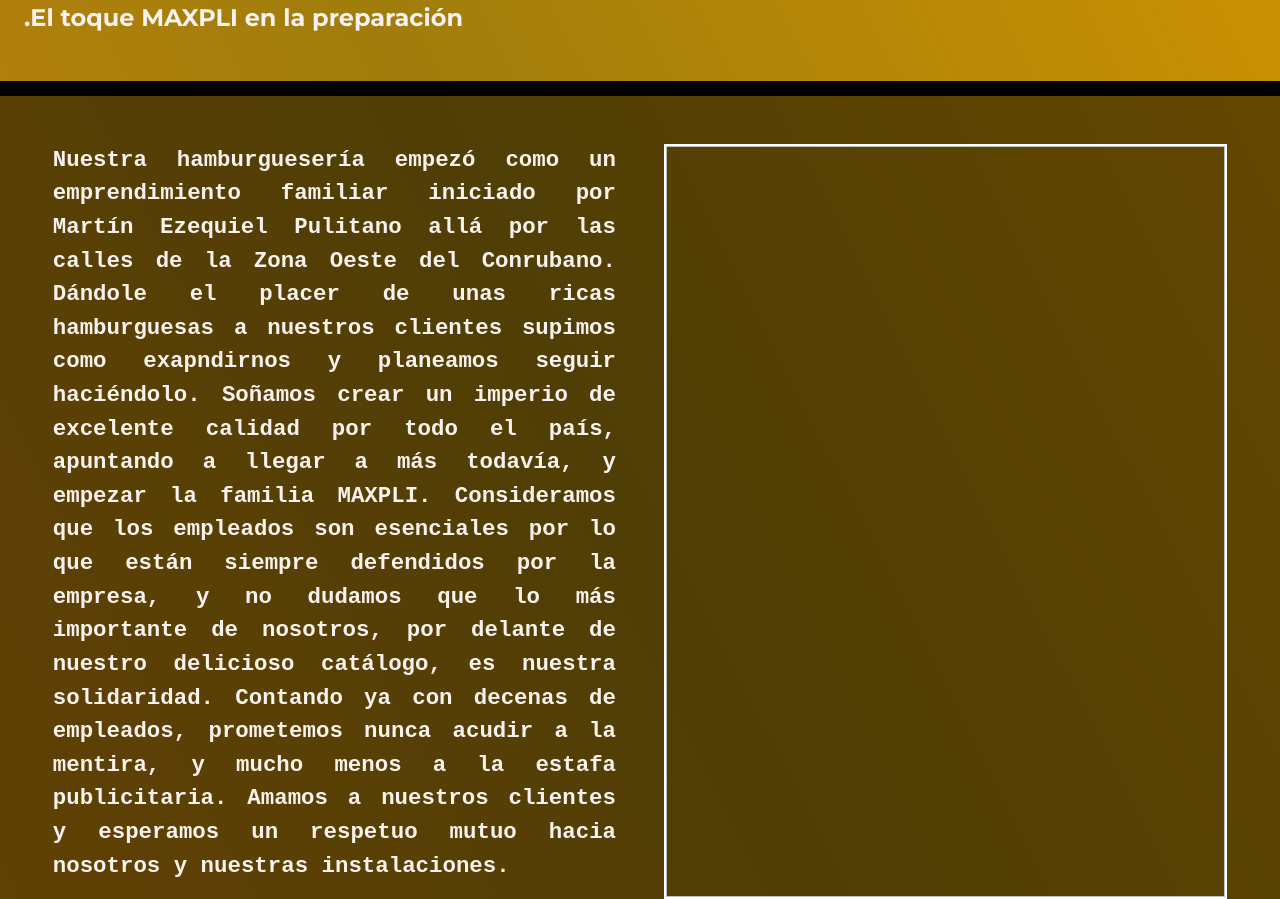
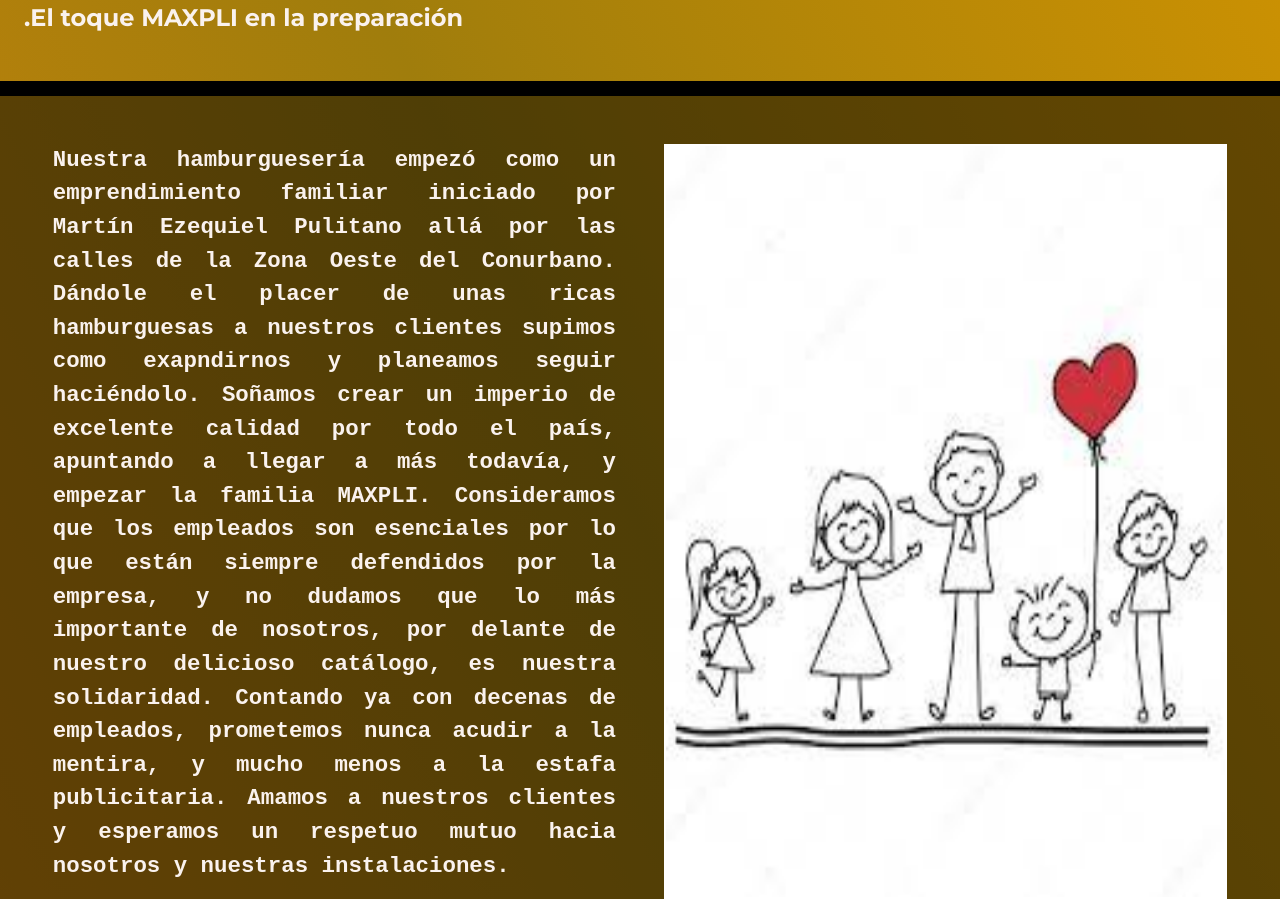
Before and after one commit to MartinPuli/Primer-respositorio, a plain HTML site: page Assets/Pages/nosotros.html in a window 1280 px wide. Shown: the part 675-1574 px from the top of the page. Drawn offline with nearby package versions, Linux system fonts and the light colour scheme.

Commit message:
Ultima pre-entrega terminada

```diff
--- a/Assets/Pages/nosotros.html
+++ b/Assets/Pages/nosotros.html
@@ -94,7 +94,7 @@
         <section class="main__section" class="d-flex flex-column gap-2">
             <article id="1" class="d-flex flex-row justify-content-center gap-sm-5 gap-3 py-5 px-0">
                 <p class="section__texto"> Nuestra hamburguesería empezó como un emprendimiento familiar iniciado por
-                    Martín Ezequiel Pulitano allá por las calles de la Zona Oeste del Conrubano. Dándole el placer de
+                    Martín Ezequiel Pulitano allá por las calles de la Zona Oeste del Conurbano. Dándole el placer de
                     unas ricas hamburguesas a nuestros clientes supimos como exapndirnos y planeamos seguir haciéndolo.
                     Soñamos crear un imperio de excelente calidad por todo el país, apuntando a llegar a más todavía, y
                     empezar la familia MAXPLI. Consideramos que los empleados son esenciales por lo que están siempre
@@ -102,7 +102,7 @@
                     delicioso catálogo, es nuestra solidaridad. Contando ya con decenas de empleados, prometemos nunca
                     acudir a la mentira, y mucho menos a la estafa publicitaria. Amamos a nuestros clientes y esperamos
                     un respetuo mutuo hacia nosotros y nuestras instalaciones.</p>
-                <img class="border border-2 border-white h-auto">
+                <img class="border border-2 border-white h-auto" src="../Images/Familia.jpg">
             </article>
             <article id="2" class="d-flex flex-row  justify-content-center gap-sm-5 gap-3 py-5 px-0">
                 <img class="border border-2 border-white h-auto" src="../Images/logo.JPG">
```
Also changed, not shown: Assets/Pages/promos_2.html (+1 -1 lines), Assets/Images/Familia.jpg (added).
